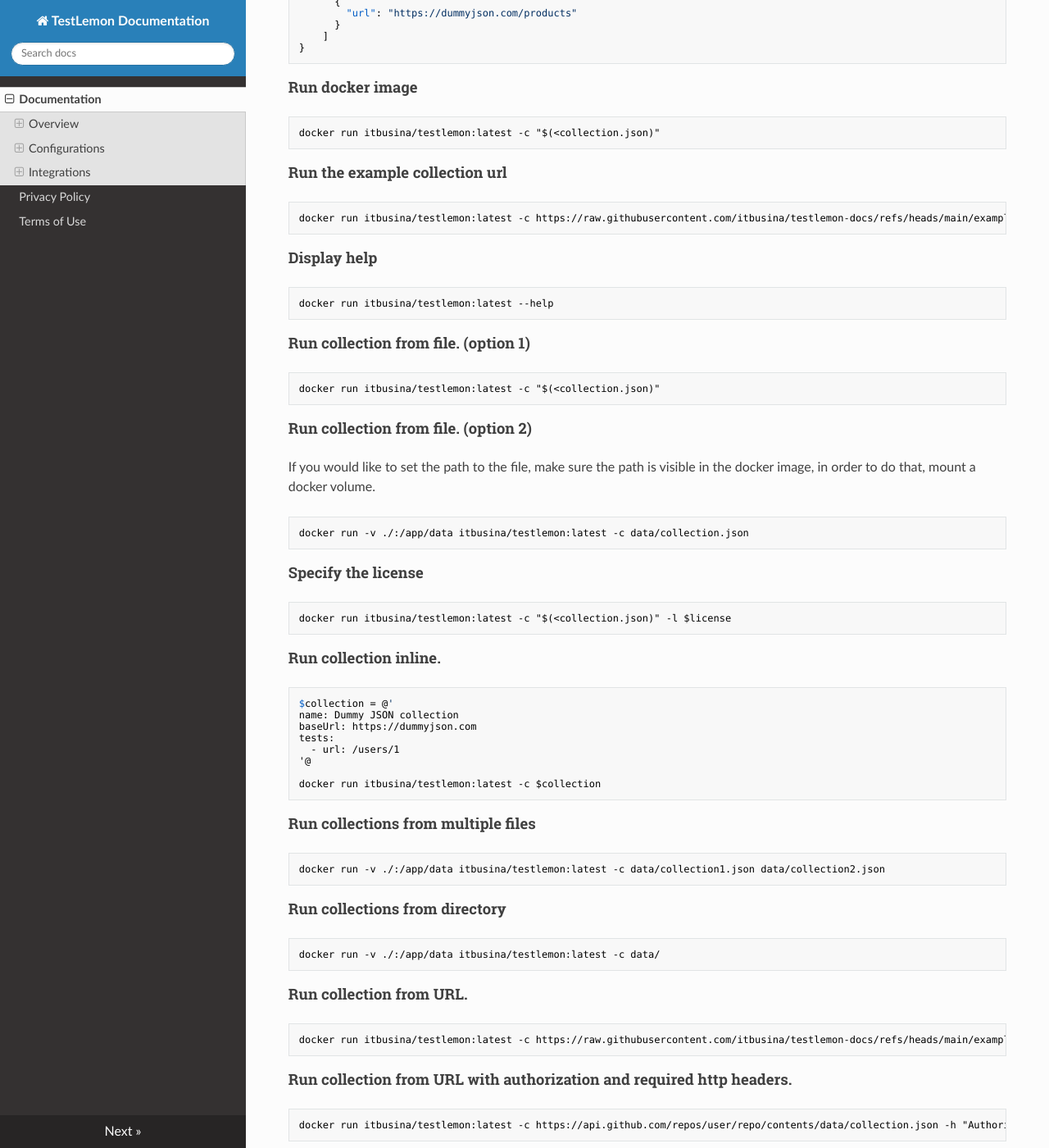
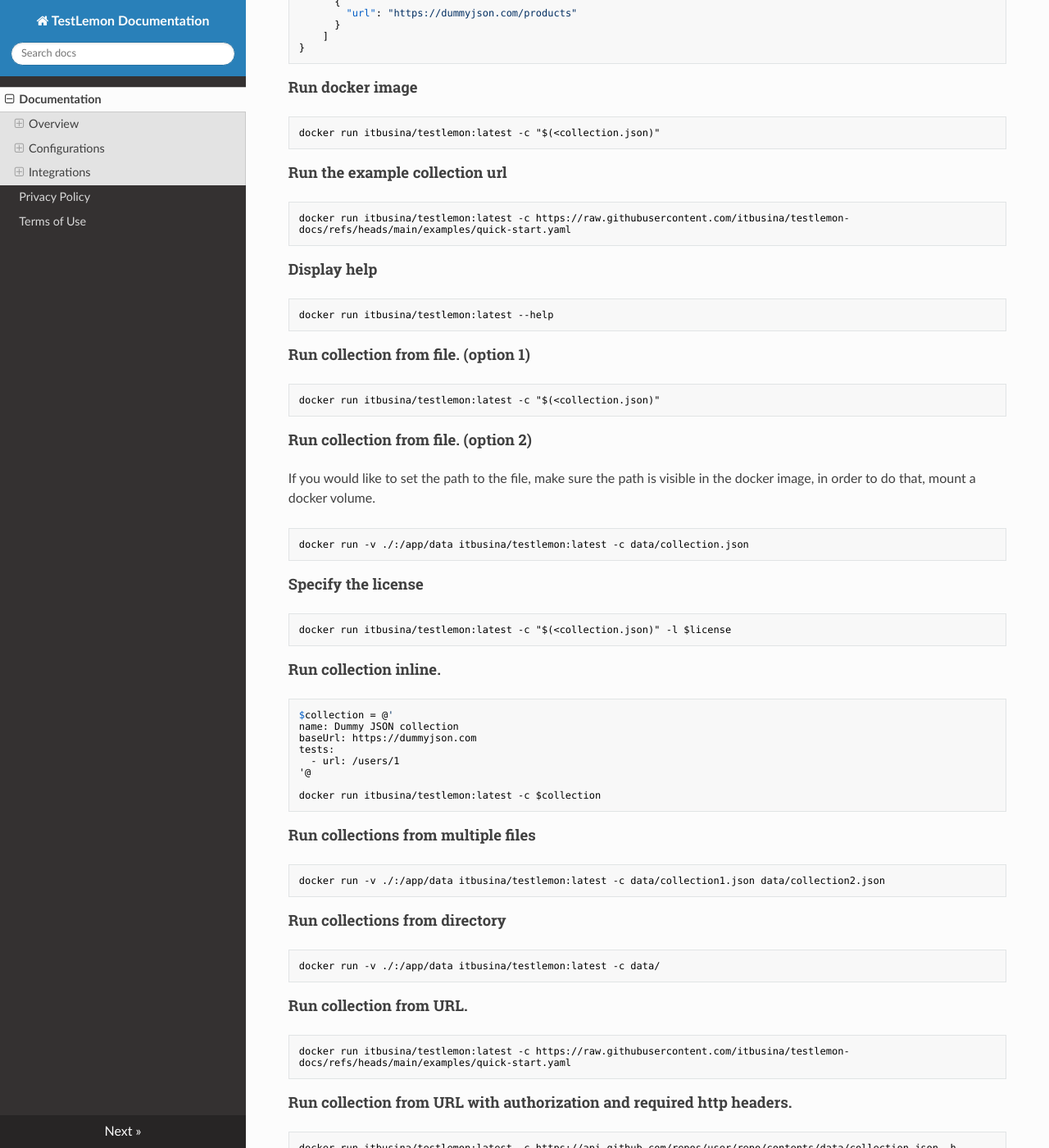
Before and after one commit to itbusina/testlemon-docs, an MkDocs documentation site: the page built from docs/docs/index.md, in a window 1280 px wide and 1400 px high, scrolled down 1844 px. Shown: the whole window at 82% size. Built offline with MkDocs 1.6.1, drawn with Linux system fonts in a browser that asks for light colours; nearby versions of some CDN libraries.

Commit message:
updated css to break code blocks

```diff
--- a/docs/docs/css/extra.css
+++ b/docs/docs/css/extra.css
@@ -2,6 +2,6 @@
     max-width: 100%;
 }
 
-.wy-nav-content code {
-    white-space: break-spaces;
+.rst-content pre code {
+    white-space: break-spaces !important;
 }
```
